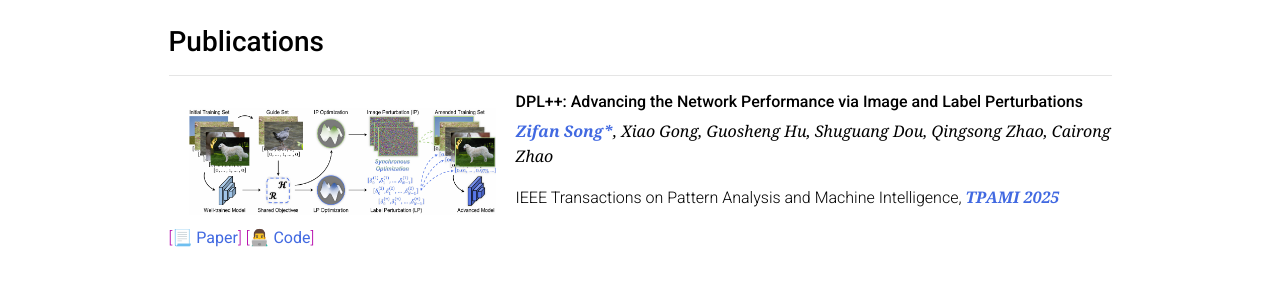
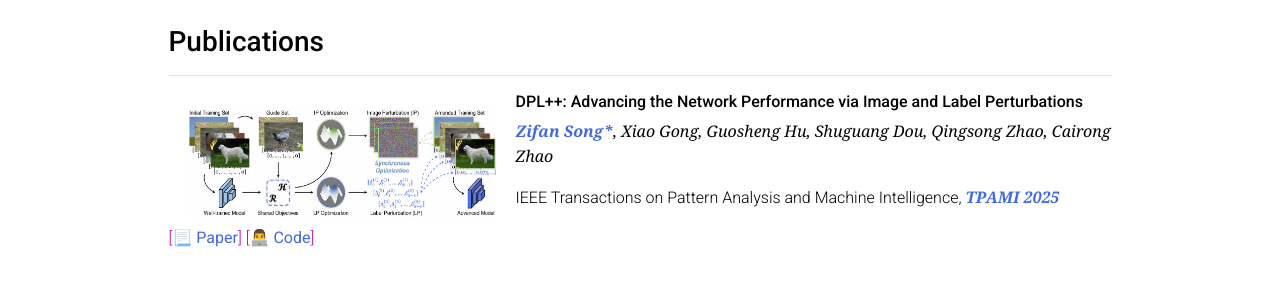
Before and after one commit to MatCaviar/MatCaviar.github.io, a Jekyll site: the page built from _pages/MatCaivar.md, in a window 1280 px wide and 900 px high, scrolled down 879 px. Shown: the part 150-454 px from the top of the window. Built offline with Jekyll 4.4.1, drawn with Linux system fonts in a browser that asks for light colours; nearby versions of some CDN libraries; a style sheet for code colours, icons or effects is not loaded; grey boxes are pictures that could not be loaded.

Commit message:
Update MatCaivar.md

```diff
--- a/_pages/MatCaivar.md
+++ b/_pages/MatCaivar.md
@@ -47,7 +47,7 @@ I am a Ph.D candidate in Computer Science and Technology at [<font color="RoyalB
 
 ### **Publications**
 <hr />
-<img src="collections/DPL++.png"  width="307" height="127"  align="left" hspace="20" vspace="0"/>
+<img src="collections/DPL++.png"  width="307" height="130"  align="left" hspace="20" vspace="0"/>
 ###### **DPL++: Advancing the Network Performance via Image and Label Perturbations**
 
 **<font face="Georgia" color="RoyalBlue"><I><B>Zifan Song*</B></I></font>**<font face="Georgia"><I>, Xiao Gong, Guosheng Hu, Shuguang Dou, Qingsong Zhao, Cairong Zhao</I></font>
```
